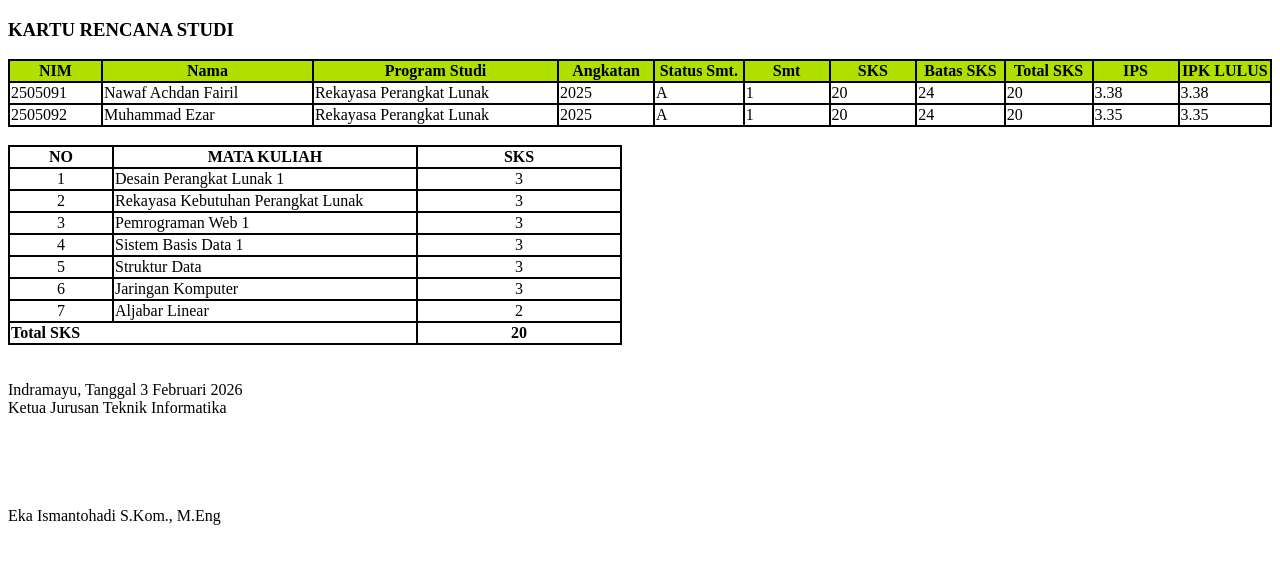
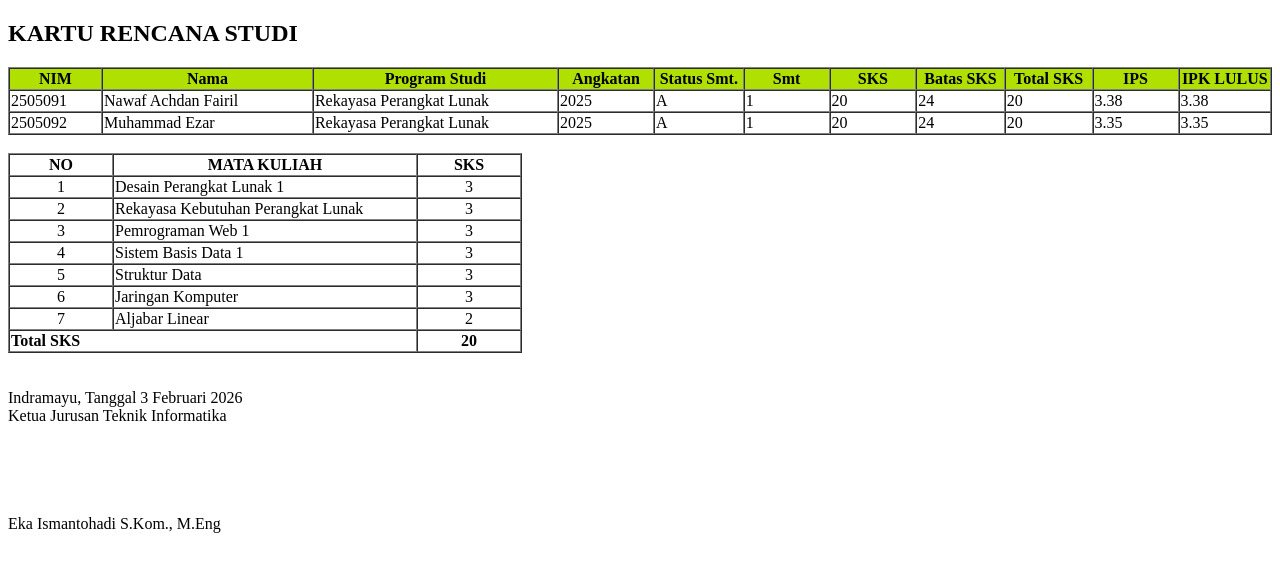
Before and after one commit to Axceelldotcom/Tugas-1-, a plain HTML site: page index.html in a window 1280 px wide. Drawn offline with Linux system fonts and the light colour scheme.

Commit message:
Update HTML structure and formatting

```diff
--- a/index.html
+++ b/index.html
@@ -6,8 +6,8 @@
     <title>Tugas 1</title>
 </head>
 <body>
-    <h3>KARTU RENCANA STUDI</h3>
-    <Table border="1" cellspacing="0" bordercolor="black" >
+    <h2>KARTU RENCANA STUDI</h2>
+    <Table border="1" cellspacing="0">
         <tr bgcolor="brokenwhite">
             <th width="100px">NIM</th>
             <th width="250px">Nama</th>
@@ -49,11 +49,11 @@
         </tr>
     </Table>
     <br>
-    <table border="1" bordercolor="black" cellspacing="0">
+    <table border="1" cellspacing="0">
         <tr>
             <th width="100px">NO</th>
             <th width="300px">MATA KULIAH</th>
-            <th width="200px">SKS</th>
+            <th width="100px">SKS</th>
         </tr>
         <tr>
             <td align="center">1</td>
```
